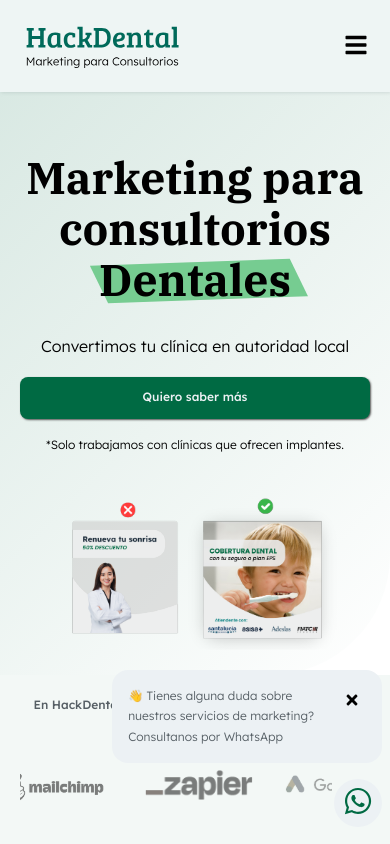
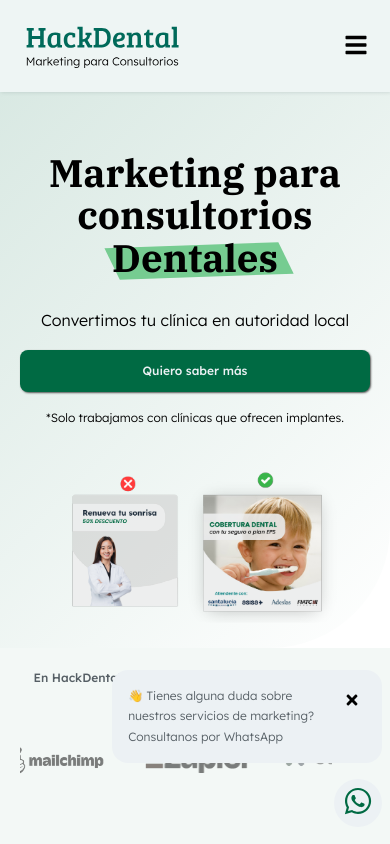
Before and after one commit to souther1407/client-agencia-marketing, a React (Vite) app: page / in a window 390 px wide. Shown: the top 844 px of the page. Built offline with nearby package versions, Linux system fonts and the light colour scheme; no server answers.

Commit message:
cambios 74

```diff
--- a/src/pages/LandingPage/styles.module.css
+++ b/src/pages/LandingPage/styles.module.css
@@ -748,7 +748,8 @@ body:has(.popupContainer) {
 @media screen and (max-width: 1024px) {
   .banner__content > :nth-child(1) {
     text-align: center !important;
-    font-size: 3.7rem;
+    font-size: 3.2rem;
+    line-height: 1.1;
   }
 
   .banner__content > :nth-child(2) {
```
